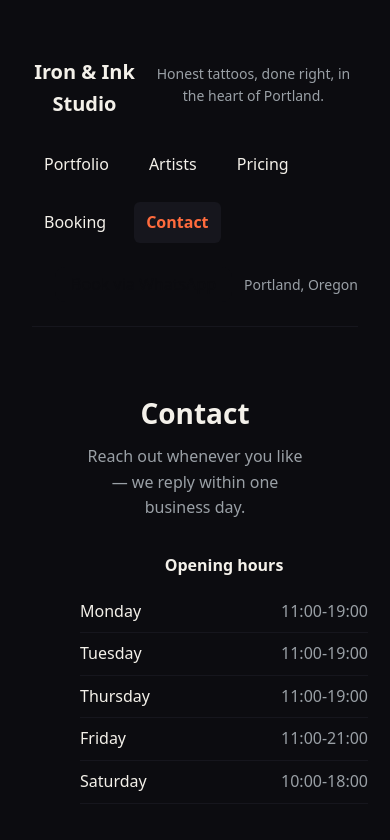
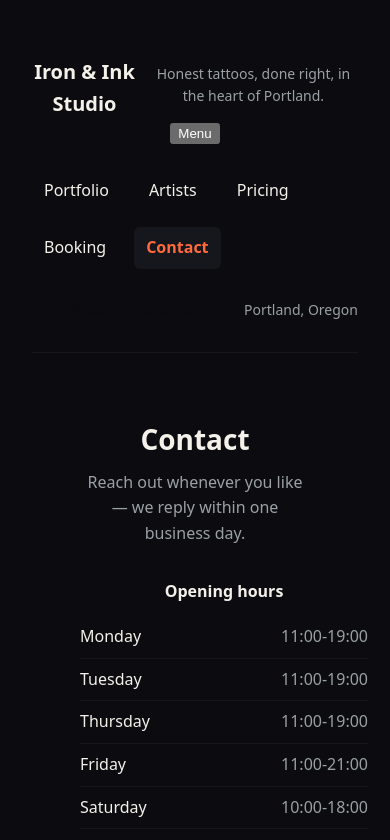
Before and after one commit to pradyumna-001/website-templates, a React (Vite) app: page /contact in a window 390 px wide. Shown: the top 840 px of the page. Built offline with nearby package versions, Linux system fonts and the light colour scheme.

Commit message:
feat(navbar): responsive mobile menu with toggle button

```diff
--- a/src/components/Navbar.tsx
+++ b/src/components/Navbar.tsx
@@ -1,3 +1,4 @@
+import { useState } from 'react'
 import { Link, NavLink } from 'react-router-dom'
 import { useSiteConfig } from './SiteConfigContext'
 import CtaButton from './CtaButton'
@@ -19,6 +20,8 @@ const NAV_ITEMS = [
  */
 export default function Navbar() {
   const { studioName, tagline, whatsapp, city } = useSiteConfig()
+  const [menuOpen, setMenuOpen] = useState(false)
+  const closeMenu = () => setMenuOpen(false)
 
   const waMessage = encodeURIComponent(
     `Hello ${studioName}! I would like to book an appointment.`,
@@ -27,14 +30,32 @@ export default function Navbar() {
 
   return (
     <header className="navbar">
-      <div className="navbar__brand">
-        <Link to="/" className="navbar__logo">
-          {studioName}
-        </Link>
-        {tagline ? <span className="navbar__tagline">{tagline}</span> : null}
+      <div className="navbar__bar">
+        <div className="navbar__brand">
+          <Link to="/" className="navbar__logo" onClick={closeMenu}>
+            {studioName}
+          </Link>
+          {tagline ? <span className="navbar__tagline">{tagline}</span> : null}
+        </div>
+
+        <button
+          type="button"
+          className="navbar__toggle"
+          aria-expanded={menuOpen}
+          aria-controls="navbar-nav"
+          onClick={() => setMenuOpen((open) => !open)}
+        >
+          Menu
+        </button>
       </div>
 
-      <nav className="navbar__nav" aria-label="Primary">
+      <nav
+        id="navbar-nav"
+        className={['navbar__nav', menuOpen ? 'navbar__nav--open' : null]
+          .filter(Boolean)
+          .join(' ')}
+        aria-label="Primary"
+      >
         {NAV_ITEMS.map((item) => (
           <NavLink
             key={item.path}
@@ -44,6 +65,7 @@ export default function Navbar() {
                 .filter(Boolean)
                 .join(' ')
             }
+            onClick={closeMenu}
           >
             {item.label}
           </NavLink>
```
